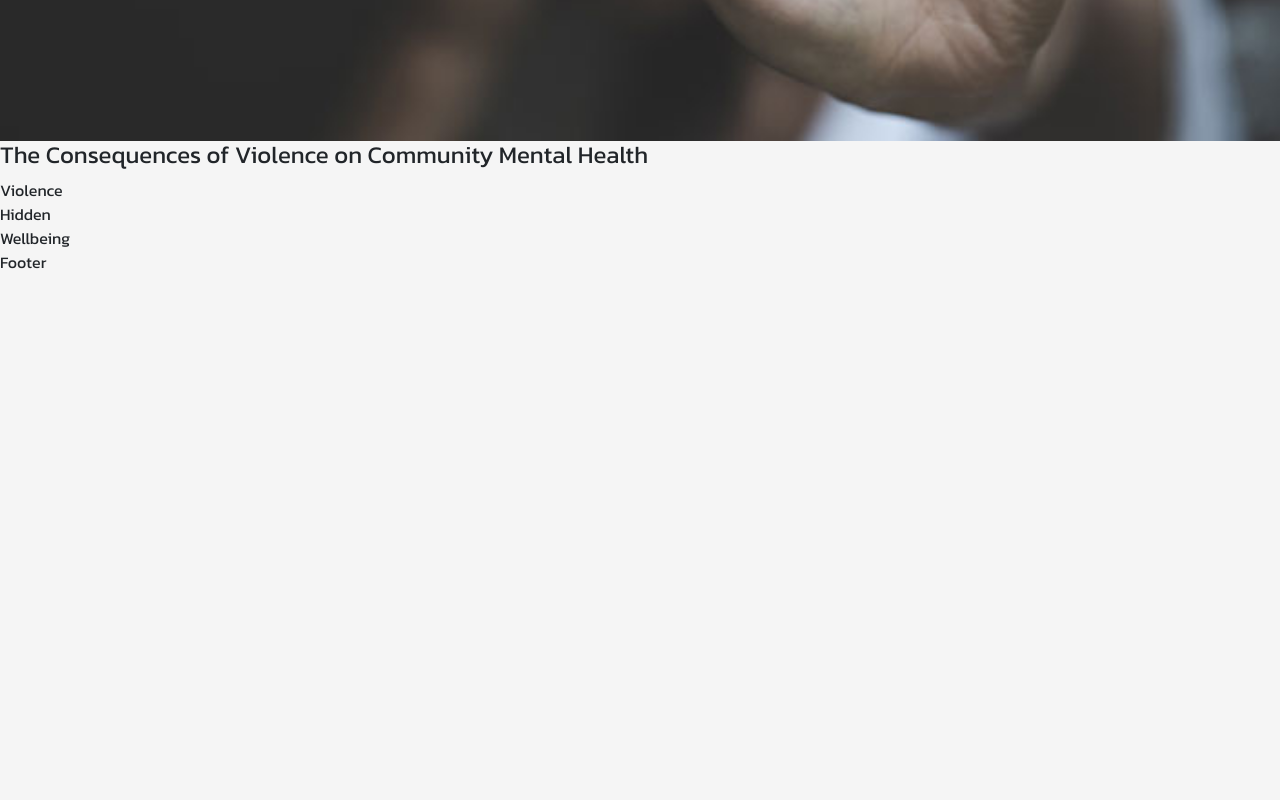
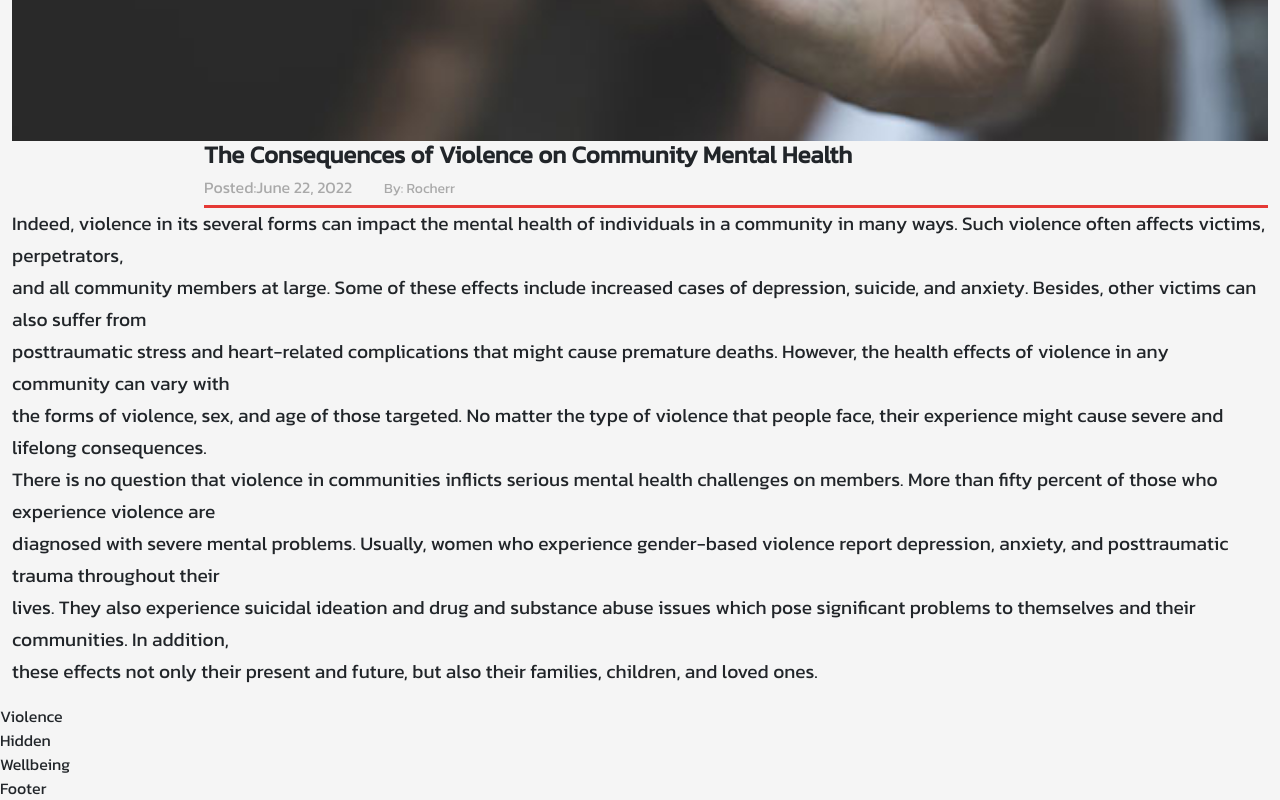
Before and after one commit to Roche001/campaign-website, a React (Create React App) app: page / in a window 1280 px wide. Shown: the part 792-1592 px from the top of the page. Before the commit the page ends 1066 px from the top, so only its background shows below. Built offline with nearby package versions, Linux system fonts and the light colour scheme; a web font is replaced by a local one.

Commit message:
update changes

```diff
--- a/src/components/home/Home.css
+++ b/src/components/home/Home.css
@@ -19,3 +19,28 @@
 .home-header h5 {
   font-size: 7rem;
 }
+.text-head-small {
+  color: #a9a9a9;
+  display: flex;
+  flex-direction: row;
+}
+.text-head h4 {
+  font-weight: 700;
+}
+.text-head-small small {
+  padding-left: 2rem;
+}
+.text-head {
+  border-bottom: solid 0.2rem #e53935;
+  margin-left: 12rem;
+}
+.home-paragraph {
+  display: flex;
+  justify-content: center;
+  align-items: center;
+  text-align: start;
+}
+.home-paragraph p {
+  font-size: 1.2rem;
+  line-height: 2rem;
+}
--- a/src/components/home/Home.jsx
+++ b/src/components/home/Home.jsx
@@ -2,7 +2,7 @@ import React from "react";
 import "./Home.css";
 const Home = () => {
   return (
-    <div id="Home">
+    <div id="Home" className="container-fluid">
       <div className="home">
         <div className="home-header">
           <h2>Take Action!</h2>
@@ -12,6 +12,37 @@ const Home = () => {
 
       <div className="text-head">
         <h4>The Consequences of Violence on Community Mental Health</h4>
+        <div className="text-head-small">
+          <h6> Posted:June 22, 2022</h6>
+          <small>By: Rocherr</small>
+        </div>
+      </div>
+      <div className="home-paragraph">
+        <p>
+          Indeed, violence in its several forms can impact the mental health of
+          individuals in a community in many ways. Such violence often affects
+          victims, perpetrators, <br />
+          and all community members at large. Some of these effects include
+          increased cases of depression, suicide, and anxiety. Besides, other
+          victims can also suffer from
+          <br /> posttraumatic stress and heart-related complications that might
+          cause premature deaths. However, the health effects of violence in any
+          community can vary with <br />
+          the forms of violence, sex, and age of those targeted. No matter the
+          type of violence that people face, their experience might cause severe
+          and lifelong consequences. <br />
+          There is no question that violence in communities inflicts serious
+          mental health challenges on members. More than fifty percent of those
+          who experience violence are
+          <br /> diagnosed with severe mental problems. Usually, women who
+          experience gender-based violence report depression, anxiety, and
+          posttraumatic trauma throughout their <br />
+          lives. They also experience suicidal ideation and drug and substance
+          abuse issues which pose significant problems to themselves and their
+          communities. In addition,
+          <br /> these effects not only their present and future, but also their
+          families, children, and loved ones.{" "}
+        </p>
       </div>
     </div>
   );
```
